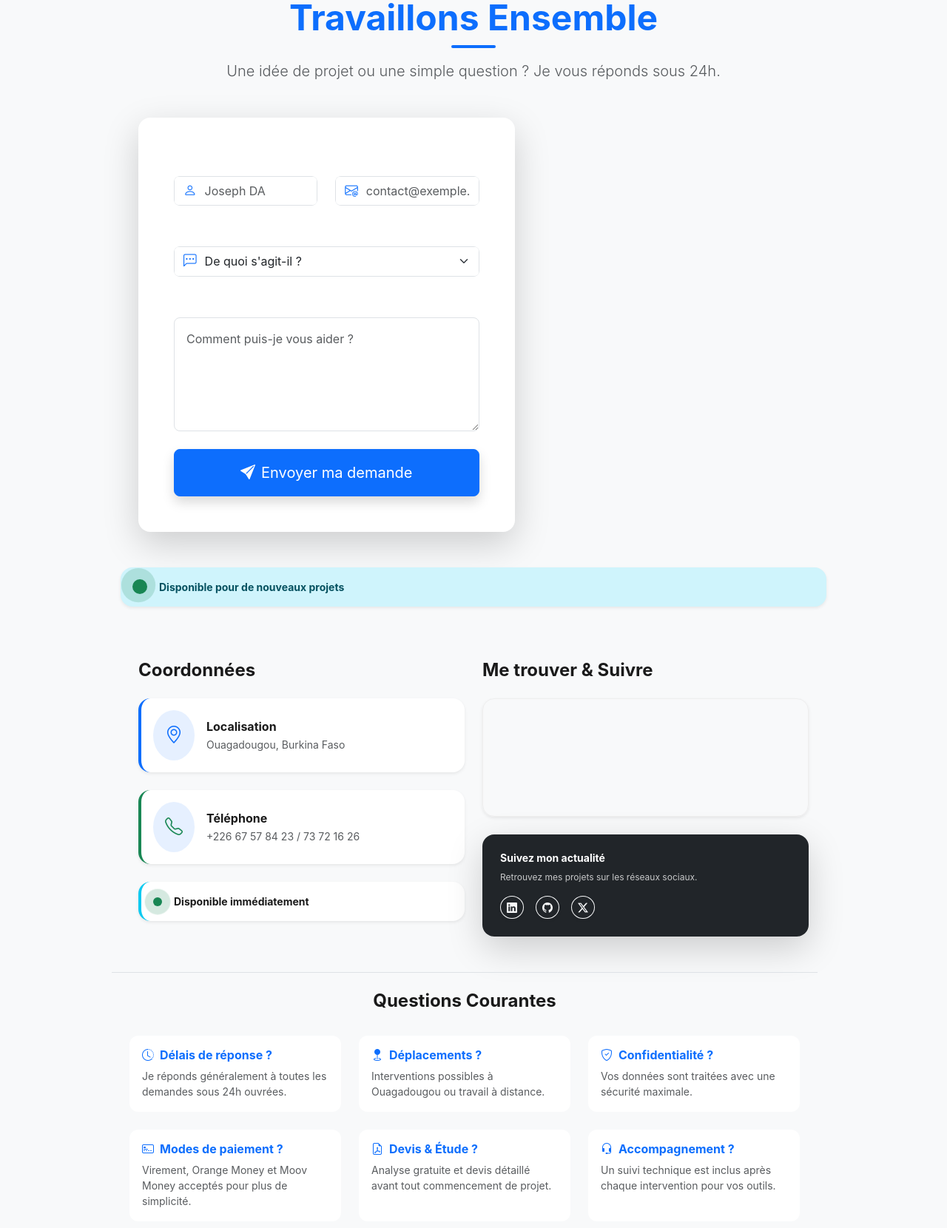
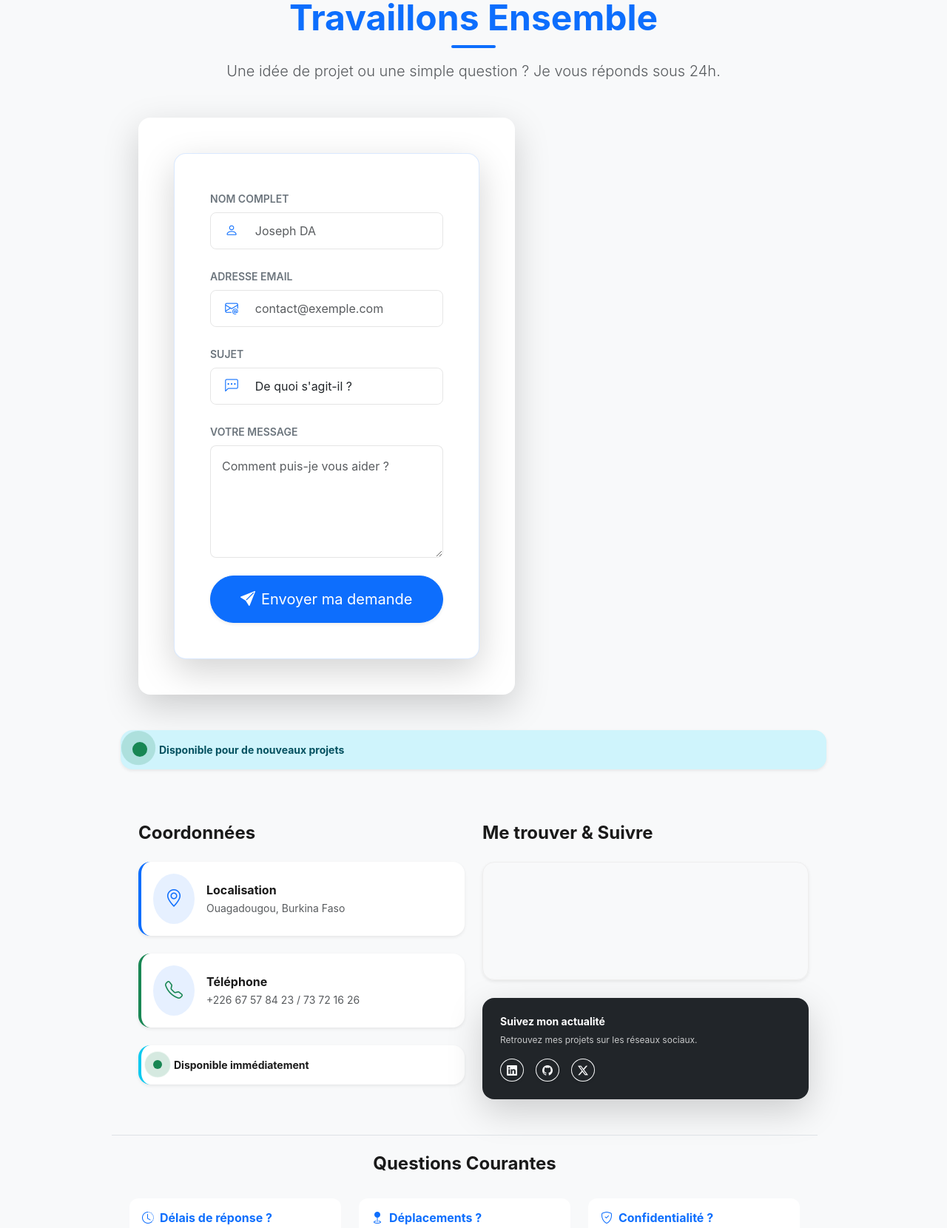
Before and after one commit to darijosephda-maker/Blog_Professionnel_Uts, a Django app: page /contact/ in a window 1280 px wide. Shown: the part 260-1920 px from the top of the page at 74% size. Run offline with Django 5.2, Linux system fonts and the light colour scheme; data that the repository does not hold is empty; grey boxes are pictures that could not be loaded.

```diff
--- a/static/css/style.css
+++ b/static/css/style.css
@@ -619,6 +619,57 @@ body.dark-mode #theme-toggle {
     h3.fw-bold {
         font-size: 1.4rem; /* Réduction du titre pour petit écran */
     }
+}/* Délimitation du bloc formulaire */
+.contact-container {
+    background: var(--bs-body-bg); /* S'adapte au mode clair/sombre */
+    border: 1px solid rgba(13, 110, 253, 0.15);
+    max-width: 700px;
+    margin: 0 auto;
+}
+
+/* Style des groupes d'input */
+.custom-input-group {
+    border-radius: 10px;
+    overflow: hidden;
+    transition: all 0.3s ease;
+    border: 1px solid rgba(0, 0, 0, 0.1);
+}
+
+[data-bs-theme="dark"] .custom-input-group {
+    border: 1px solid rgba(255, 255, 255, 0.1);
+    background: rgba(255, 255, 255, 0.05);
+}
+
+.custom-input-group .input-group-text {
+    background: transparent;
+    border: none;
+    padding-left: 1.2rem;
+}
+
+.custom-input-group .form-control,
+.custom-input-group .form-select {
+    border: none !important;
+    background: transparent !important;
+    padding: 12px;
+    box-shadow: none !important;
+}
+
+/* Effet au focus sur tout le bloc */
+.custom-input-group:focus-within {
+    border-color: var(--bs-primary);
+    box-shadow: 0 0 0 4px rgba(13, 110, 253, 0.15);
+}
+
+/* Style spécifique au textarea */
+.custom-textarea {
+    border-radius: 10px !important;
+    border: 1px solid rgba(0, 0, 0, 0.1) !important;
+    padding: 15px !important;
+}
+
+[data-bs-theme="dark"] .custom-textarea {
+    border: 1px solid rgba(255, 255, 255, 0.1) !important;
+    background: rgba(255, 255, 255, 0.05) !important;
 }
 
 
@@ -705,38 +756,41 @@ body.dark-mode #theme-toggle {
 
 
 
-/* --- STYLE DES COMPTEURS (CORRIGÉ POUR MODE SOMBRE) --- */
+/* --- STYLE DES COMPTEURS UNIVERSEL --- */
 .counter {
     font-size: 2.5rem;
-    color: #ffffff !important; /* On remplace le gris par du blanc éclatant */
     font-weight: bold;
-    text-shadow: 0 2px 4px rgba(0,0,0,0.5); /* Ajoute du relief aux chiffres */
+    /* Couleur par défaut (Sombre pour le mode clair) */
+    color: #212529 !important;
+    transition: all 0.3s ease;
 }
 
-/* On s'assure que le texte sous les chiffres est aussi visible */
+/* Texte sous les chiffres (Mode Clair) */
 .counter + p, .text-uppercase {
+    color: #6c757d !important;
+    font-weight: 600;
+}
+
+/* --- AJUSTEMENT AUTOMATIQUE POUR FOND SOMBRE --- */
+/* Si la carte ou le body est en mode sombre */
+[data-bs-theme="dark"] .counter,
+.bg-dark .counter,
+.card-dark .counter {
+    color: #ffffff !important;
+    text-shadow: 0 2px 4px rgba(0,0,0,0.3);
+}
+
+[data-bs-theme="dark"] .text-uppercase,
+.bg-dark .text-uppercase {
     color: rgba(255, 255, 255, 0.8) !important;
 }
 
 /* Responsivité Mobile */
 @media (max-width: 767px) {
-    .counter {
-        font-size: 1.8rem;
-    }
-
-    .row.g-4.mt-5 .col-6 {
-        padding: 5px;
-    }
-
-    /* On ajuste aussi le fond des cartes pour qu'elles ne soient pas trop claires */
-    .bg-white.shadow-sm.rounded-4 {
-        background-color: #1a2436 !important; /* Fond sombre pro */
-        padding: 1.2rem !important;
-    }
-
-    .text-uppercase {
-        font-size: 0.65rem;
-    }
+    .counter { font-size: 1.8rem; }
+    .row.g-4.mt-5 .col-6 { padding: 5px; }
+    .p-4.rounded-4 { padding: 1.2rem !important; }
+    .text-uppercase { font-size: 0.65rem; }
 }
 
 
@@ -840,3 +894,59 @@ body.dark-mode #theme-toggle {
     border: 1px solid rgba(13, 110, 253, 0.1);
     transform: translateY(-5px);
 }
+
+
+
+
+/* Délimitation du bloc formulaire */
+.contact-container {
+    background: var(--bs-body-bg); /* S'adapte au mode clair/sombre */
+    border: 1px solid rgba(13, 110, 253, 0.15);
+    max-width: 700px;
+    margin: 0 auto;
+}
+
+/* Style des groupes d'input */
+.custom-input-group {
+    border-radius: 10px;
+    overflow: hidden;
+    transition: all 0.3s ease;
+    border: 1px solid rgba(0, 0, 0, 0.1);
+}
+
+[data-bs-theme="dark"] .custom-input-group {
+    border: 1px solid rgba(255, 255, 255, 0.1);
+    background: rgba(255, 255, 255, 0.05);
+}
+
+.custom-input-group .input-group-text {
+    background: transparent;
+    border: none;
+    padding-left: 1.2rem;
+}
+
+.custom-input-group .form-control,
+.custom-input-group .form-select {
+    border: none !important;
+    background: transparent !important;
+    padding: 12px;
+    box-shadow: none !important;
+}
+
+/* Effet au focus sur tout le bloc */
+.custom-input-group:focus-within {
+    border-color: var(--bs-primary);
+    box-shadow: 0 0 0 4px rgba(13, 110, 253, 0.15);
+}
+
+/* Style spécifique au textarea */
+.custom-textarea {
+    border-radius: 10px !important;
+    border: 1px solid rgba(0, 0, 0, 0.1) !important;
+    padding: 15px !important;
+}
+
+[data-bs-theme="dark"] .custom-textarea {
+    border: 1px solid rgba(255, 255, 255, 0.1) !important;
+    background: rgba(255, 255, 255, 0.05) !important;
+}
--- a/templates/contact.html
+++ b/templates/contact.html
@@ -38,30 +38,31 @@
 
 
 
+<div class="contact-container shadow-lg rounded-4 p-4 p-lg-5">
     <form id="contact-form" action="https://formspree.io/f/maqblnng" method="POST">
         {% csrf_token %}
-    <div class="row">
-        <div class="col-md-6 mb-4">
-            <label class="form-label fw-semibold small text-uppercase">Nom Complet</label>
-            <div class="input-group">
-                <span class="input-group-text bg-white border-end-0"><i class="bi bi-person text-primary"></i></span>
-                <input type="text" name="nom" id="full-name" class="form-control border-start-0 ps-0" placeholder="Joseph DA" required>
-            </div>
-        </div>
-        <div class="col-md-6 mb-4">
-            <label class="form-label fw-semibold small text-uppercase">Adresse Email</label>
-            <div class="input-group">
-                <span class="input-group-text bg-white border-end-0"><i class="bi bi-envelope-at text-primary"></i></span>
-                <input type="email" name="email" class="form-control border-start-0 ps-0" placeholder="contact@exemple.com" required>
-            </div>
+
+        <div class="mb-4">
+            <label class="form-label fw-semibold small text-uppercase text-muted">Nom Complet</label>
+            <div class="input-group custom-input-group">
+                <span class="input-group-text"><i class="bi bi-person text-primary"></i></span>
+                <input type="text" name="nom" id="full-name" class="form-control" placeholder="Joseph DA" required>
             </div>
         </div>
 
         <div class="mb-4">
-        <label class="form-label fw-semibold small text-uppercase">Sujet</label>
-        <div class="input-group">
-            <span class="input-group-text bg-white border-end-0"><i class="bi bi-chat-left-dots text-primary"></i></span>
-            <select name="sujet" class="form-select border-start-0 ps-0" required>
+            <label class="form-label fw-semibold small text-uppercase text-muted">Adresse Email</label>
+            <div class="input-group custom-input-group">
+                <span class="input-group-text"><i class="bi bi-envelope-at text-primary"></i></span>
+                <input type="email" name="email" class="form-control" placeholder="contact@exemple.com" required>
+            </div>
+        </div>
+
+        <div class="mb-4">
+            <label class="form-label fw-semibold small text-uppercase text-muted">Sujet</label>
+            <div class="input-group custom-input-group">
+                <span class="input-group-text"><i class="bi bi-chat-left-dots text-primary"></i></span>
+                <select name="sujet" class="form-select" required>
                     <option value="" selected disabled>De quoi s'agit-il ?</option>
                     <option value="Projet Web">Nouveau projet Web</option>
                     <option value="Consultance">Consultance / Audit</option>
@@ -74,14 +75,15 @@
         </div>
 
         <div class="mb-4">
-        <label class="form-label fw-semibold small text-uppercase">Votre Message</label>
-        <textarea name="message" class="form-control" rows="5" placeholder="Comment puis-je vous aider ?" required></textarea>
+            <label class="form-label fw-semibold small text-uppercase text-muted">Votre Message</label>
+            <textarea name="message" class="form-control custom-textarea" rows="5" placeholder="Comment puis-je vous aider ?" required></textarea>
         </div>
 
-    <button type="submit" id="submit-btn" class="btn btn-primary btn-lg w-100 rounded-3 shadow py-3 transition-transform">
+        <button type="submit" id="submit-btn" class="btn btn-primary btn-lg w-100 rounded-pill shadow-sm py-3 transition-transform">
             <i class="bi bi-send-fill me-2"></i> Envoyer ma demande
         </button>
     </form>
+</div>
 
 
 
@@ -165,9 +167,9 @@
                 <h5 class="mb-2 fw-bold small">Suivez mon actualité</h5>
                 <p class="x-small opacity-75 mb-3" style="font-size: 0.75rem;">Retrouvez mes projets sur les réseaux sociaux.</p>
                 <div class="d-flex gap-3">
-                    <a href="https://www.linkedin.com/..." class="btn btn-outline-light btn-sm rounded-circle shadow-sm"><i class="bi bi-linkedin"></i></a>
-                    <a href="https://github.com/..." class="btn btn-outline-light btn-sm rounded-circle shadow-sm"><i class="bi bi-github"></i></a>
-                    <a href="https://x.com/..." class="btn btn-outline-light btn-sm rounded-circle shadow-sm"><i class="bi bi-twitter-x"></i></a>
+                    <a href="https://www.linkedin.com/in/dari-joseph-da-1330022a5?utm_source=share_via&utm_content=profile&utm_medium=member_android" class="btn btn-outline-light btn-sm rounded-circle shadow-sm"><i class="bi bi-linkedin"></i></a>
+                    <a href="https://github.com/darijosephda-maker" class="btn btn-outline-light btn-sm rounded-circle shadow-sm"><i class="bi bi-github"></i></a>
+                    <a href="https://x.com/DADariJose17021" class="btn btn-outline-light btn-sm rounded-circle shadow-sm"><i class="bi bi-twitter-x"></i></a>
                 </div>
             </div>
         </div>
@@ -204,47 +206,23 @@
     <div class="col-md-4 mb-4">
         <div class="p-3 h-100 faq-card">
             <h6 class="fw-bold text-primary"><i class="bi bi-credit-card-2-front me-2"></i>Modes de paiement ?</h6>
-            <p class="small text-muted mb-0">Virement, Orange Money et Moov Money acceptés pour plus de simplicité.</p>
+            <p class="small text-muted mb-0">J'accepte les paiements par virement bancaire, Orange Money et Moov Money pour plus de simplicité.</p>
         </div>
     </div>
     <div class="col-md-4 mb-4">
         <div class="p-3 h-100 faq-card">
             <h6 class="fw-bold text-primary"><i class="bi bi-file-earmark-pdf me-2"></i>Devis & Étude ?</h6>
-            <p class="small text-muted mb-0">Analyse gratuite et devis détaillé avant tout commencement de projet.</p>
+            <p class="small text-muted mb-0">Toute demande fait l'objet d'une analyse gratuite et d'un devis détaillé avant tout commencement.</p>
         </div>
     </div>
     <div class="col-md-4 mb-4">
         <div class="p-3 h-100 faq-card">
             <h6 class="fw-bold text-primary"><i class="bi bi-headset me-2"></i>Accompagnement ?</h6>
-            <p class="small text-muted mb-0">Un suivi technique est inclus après chaque intervention pour vos outils.</p>
+            <p class="small text-muted mb-0">Un suivi technique est inclus après chaque intervention pour garantir le bon fonctionnement de vos outils.</p>
         </div>
     </div>
 </div>
 
 
 
-
-      <div class="col-md-4 mb-3">
-            <div class="p-3 h-100">
-                <h6 class="fw-bold text-primary"><i class="bi bi-credit-card-2-front me-2"></i>Modes de paiement ?</h6>
-                <p class="small text-muted mb-0">J'accepte les paiements par virement bancaire, Orange Money et Moov Money pour plus de simplicité.</p>
-            </div>
-        </div>
-
-        <div class="col-md-4 mb-3">
-            <div class="p-3 h-100">
-                <h6 class="fw-bold text-primary"><i class="bi bi-file-earmark-pdf me-2"></i>Devis & Étude ?</h6>
-                <p class="small text-muted mb-0">Toute demande fait l'objet d'une analyse gratuite et d'un devis détaillé avant tout commencement.</p>
-            </div>
-        </div>
-
-        <div class="col-md-4 mb-3">
-            <div class="p-3 h-100">
-                <h6 class="fw-bold text-primary"><i class="bi bi-headset me-2"></i>Accompagnement ?</h6>
-                <p class="small text-muted mb-0">Un suivi technique est inclus après chaque intervention pour garantir le bon fonctionnement de vos outils.</p>
-            </div>
-        </div>
-
-
-
 {% endblock %}
--- a/templates/propos.html
+++ b/templates/propos.html
@@ -11,7 +11,7 @@
                 <div class="position-absolute top-0 start-0 translate-middle bg-primary opacity-10 rounded-circle" style="width: 200px; height: 200px; z-index: -1;"></div>
 
                 <div class="profile-frame p-2 bg-white shadow-lg rounded-4">
-                    <img src="{% static 'img/DA.jpg' %}"
+                    <img src="{% static 'img/DA.jpeg' %}"
                          class="img-fluid rounded-4 shadow-sm"
                          alt="Joseph DA"
                          style="width: 100%; height: 450px; object-fit: cover; display: block;">
```
Also changed, not shown: static/img/DA.jpeg (added), static/img/DA.jpg (deleted), static/img/joseph.jpg (deleted). Lines whose indentation alone changed are shown as unchanged.
